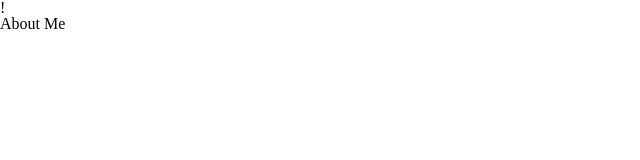
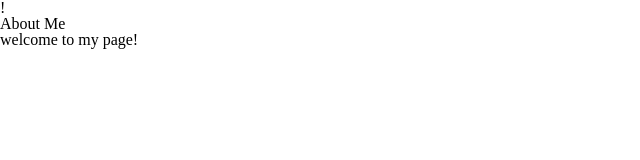
Before and after one commit to brenda70904/about-me, a plain HTML site: page index.html in a window 1280 px wide. Shown: the whole page, without its empty margins (0-640 px from the left). Drawn offline with Linux system fonts and the light colour scheme.

Commit message:
adding h2

```diff
--- a/index.html
+++ b/index.html
@@ -8,7 +8,7 @@
 </head>
 <body>
   <h1> About Me </h1>
-
+  <h2>welcome to my page!</h2>
   <script src="./js/app.js"></script>
 </body>
 </html>
```
